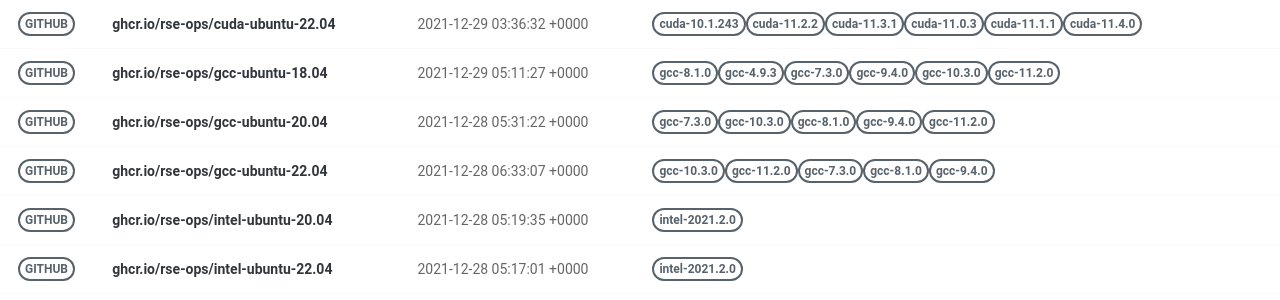
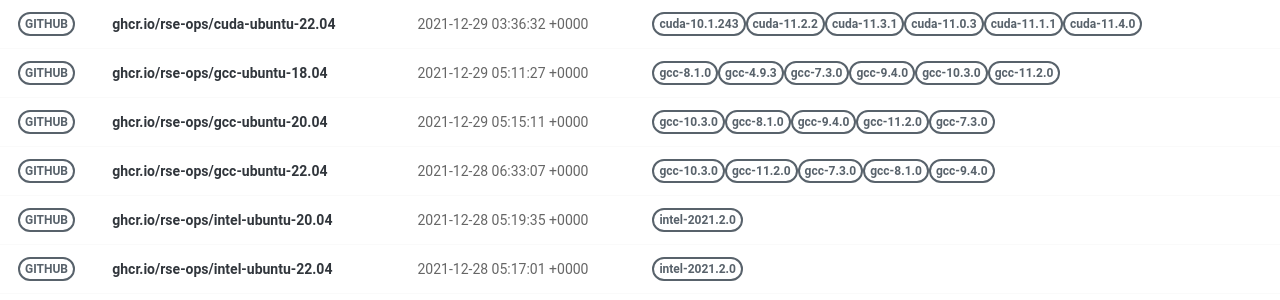
Before and after one commit to rse-ops/docker-images, a Jekyll site: the page built from pages/index.md, in a window 1280 px wide. Shown: the part 326-626 px from the top of the page. Built offline with Jekyll 4.4.1, drawn with Linux system fonts in a browser that asks for light colours; nearby versions of some CDN libraries.

Commit message:
Automated push to update library 2021-12-29

```diff
--- a/_library/ghcr.io-rse-ops-gcc-ubuntu-20.04.md
+++ b/_library/ghcr.io-rse-ops-gcc-ubuntu-20.04.md
@@ -1,14 +1,11 @@
 ---
 layout: container
 name: ghcr.io/rse-ops/gcc-ubuntu-20.04
-updated_at: 2021-12-28 05:31:22.272625
+updated_at: 2021-12-29 05:15:11.789486
 
 
 container_url: https://github.com/orgs/rse-ops/packages/container/package/gcc-ubuntu-20.04
 versions:
- - tag: gcc-7.3.0
-   dockerfile: https://github.com/rse-ops/docker-images/blob/main/ubuntu/gcc/Dockerfile
-   manifest: https://crane.ggcr.dev/manifest/ghcr.io/rse-ops/gcc-ubuntu-20.04:gcc-7.3.0
  - tag: gcc-10.3.0
    dockerfile: https://github.com/rse-ops/docker-images/blob/main/ubuntu/gcc/Dockerfile
    manifest: https://crane.ggcr.dev/manifest/ghcr.io/rse-ops/gcc-ubuntu-20.04:gcc-10.3.0
```
Also changed, not shown: other parts of _library/ghcr.io-rse-ops-gcc-ubuntu-20.04.md (+3 -0 lines).
